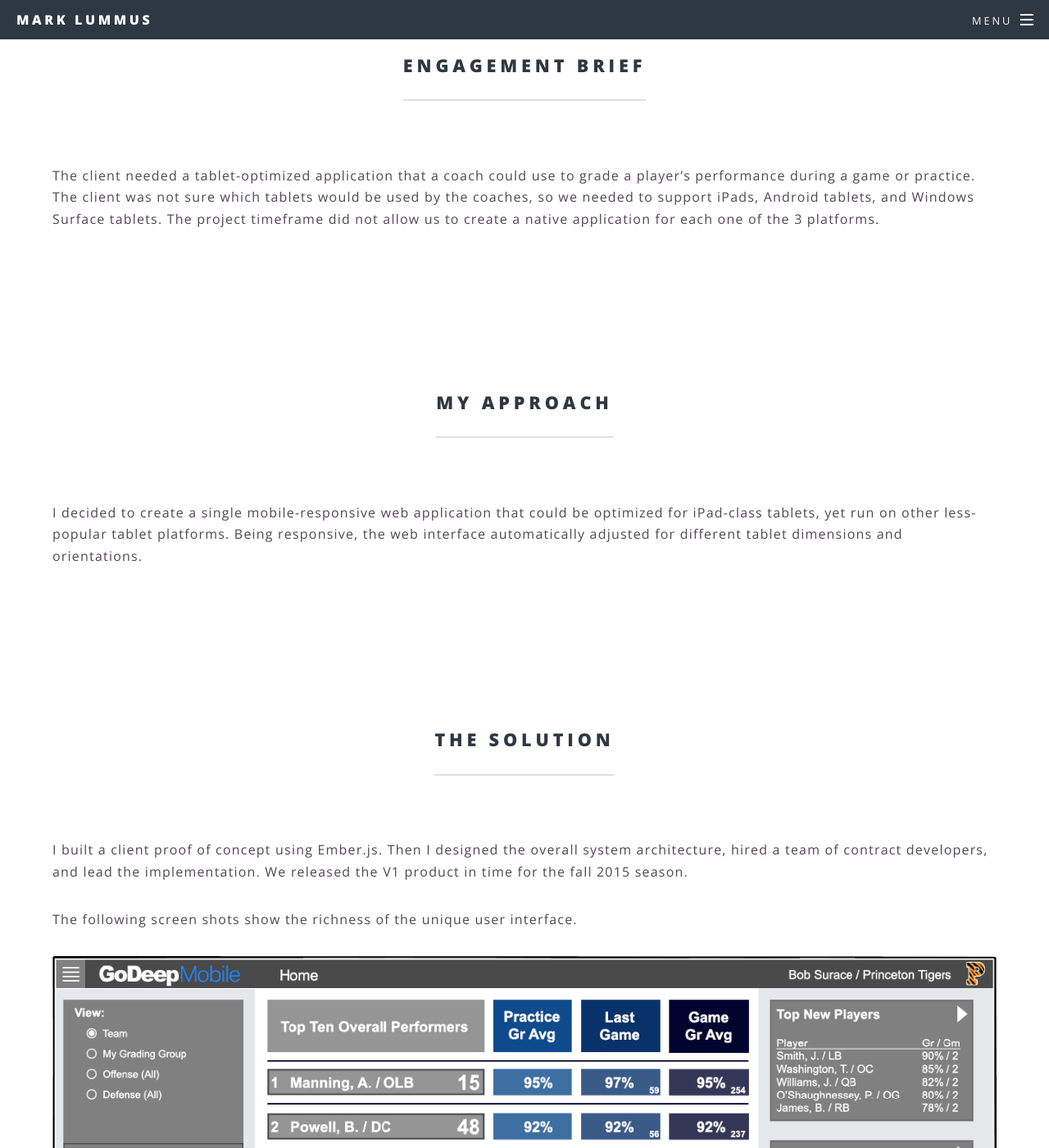
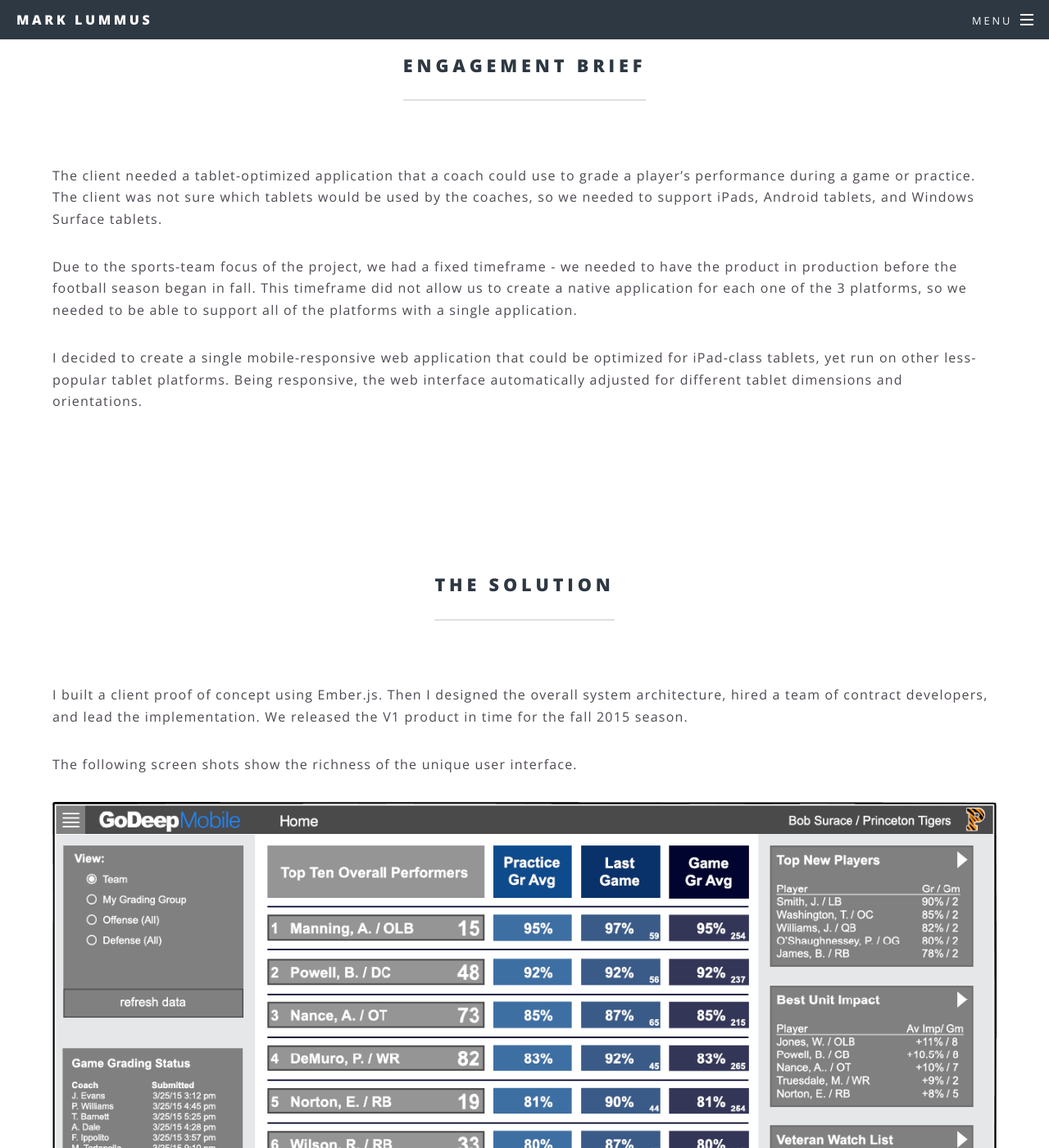
Before and after one commit to jabbermarky/jabbermarky.github.io, a Jekyll site: the page built from godeep.html, in a window 1280 px wide and 1400 px high, scrolled down 787 px. Shown: the whole window at 82% size. Built offline with Jekyll 4.4.1, drawn with Linux system fonts in a browser that asks for light colours.

```diff
--- a/_layouts/portfolio-index.html
+++ b/_layouts/portfolio-index.html
@@ -1,7 +1,7 @@
 ---
 layout: landing
 ---
-<!--article id="main"-->
+<article id="main">
     <header>
         <h2>{{ page.title }}</h2> {% if page.subtitle %}
         <p>{{ page.subtitle }}</p>
@@ -96,7 +96,7 @@
     <section class="wrapper style2">
         <div class="inner">
             <header class="major align-center">
-                <h2>Portfolio</h2>
+                <h2>Examples of my work</h2>
             </header>
     {% for entry in page.entries %}
             <section class="spotlight">
@@ -131,4 +131,4 @@
             </ul>
         </div>
     </section>
-<!--/article-->
+</article>
--- a/_layouts/portfolio.html
+++ b/_layouts/portfolio.html
@@ -36,7 +36,7 @@
 {% endif %}
 {% if page.about %}
 <!-- about company section -->
-<section id="about" class="wrapper style5">
+<section class="wrapper style5">
     <div class="inner">
         <header class="major align-center">
             <h2>About {{page.about.company-name}}</h2>
@@ -50,7 +50,7 @@
 
 {% if page.brief %}
 <!-- engagement brief section -->
-<section id="brief" class="wrapper style5">
+<section class="wrapper style5">
     <div class="inner">
         <header class="major align-center">
             <h2>Engagement Brief</h2>
@@ -70,7 +70,7 @@
 
 {% if page.approach %}
 <!-- approach section -->
-<section id="approach" class="wrapper style5">
+<section class="wrapper style5">
     <div class="inner">
         <header class="major align-center">
             <h2>My Approach</h2>
@@ -84,7 +84,7 @@
 
 {% if page.solution %}
 <!-- solution section -->
-<section id="solution" class="wrapper style5">
+<section class="wrapper style5">
     <div class="inner">
         <header class="major align-center">
             <h2>The Solution</h2>
@@ -106,7 +106,7 @@
 
 {% if page.technology %}
 <!-- technology section -->
-<section id="technology" class="wrapper style5">
+<section class="wrapper style5">
     <div class="inner">
         <header class="major align-center">
             <h2>Technology</h2>
@@ -127,7 +127,7 @@
 
 {% if page.recommendation %}
 <!-- recommendation section -->
-<section id="recommendation" class="wrapper style5 special">
+<section class="wrapper style5 special">
     <div class="inner">
     <header class="major align-center">
         <h2>Client's Remarks</h2>
@@ -145,7 +145,7 @@
 
 {% if page.visit %}
 <!-- visit section -->
-<section id="visit-site" class="wrapper style5 special">
+<section class="wrapper style5 special">
     <div class="inner">
         <a href="{{page.visit.url}}" target="_blank" class="button special">Visit {{page.visit.name}} Site</a>
     </div>
@@ -157,7 +157,7 @@
 {{ content }}
 
 <!-- CTA -->
-<section id="cta" class="wrapper style4">
+<section id="cta" class="wrapper">
     <div class="inner">
         <header>
             <h2>Let's Talk</h2>
--- a/css/main.scss
+++ b/css/main.scss
@@ -215,6 +215,34 @@
 	section, article {
 		&.special {
 			text-align: center;
+		}
+	}
+	div {
+
+		&.major {
+			margin: 0 0 (_size(element-margin) * 1.75) 0;
+
+			h2, h3, h4, h5, h6 {
+				border-bottom: solid 2px _palette(border);
+				display: inline-block;
+				padding-bottom: 1em;
+				position: relative;
+
+				&:after {
+					content: '';
+					display: block;
+					height: 1px;
+				}
+			}
+
+			p {
+				color: _palette(fg);
+				top: 0;
+			}
+
+			@include breakpoint(small) {
+				margin: 0 0 _size(element-margin) 0;
+			}
 		}
 	}
 
--- a/godeep.html
+++ b/godeep.html
@@ -9,9 +9,11 @@
         GoDeep Mobile provides performance management tools to coaches of college and professional football teams.
 brief:
     brief-description: |
-        The client needed a tablet-optimized application that a coach could use to grade a player's performance during a game or practice. The client was not sure which tablets would be used by the coaches, so we needed to support iPads, Android tablets, and Windows Surface tablets. The project timeframe did not allow us to create a native application for each one of the 3 platforms.
-approach: |
-    I decided to create a single mobile-responsive web application that could be optimized for iPad-class tablets, yet run on other less-popular tablet platforms. Being responsive, the web interface automatically adjusted for different tablet dimensions and orientations.
+        The client needed a tablet-optimized application that a coach could use to grade a player's performance during a game or practice. The client was not sure which tablets would be used by the coaches, so we needed to support iPads, Android tablets, and Windows Surface tablets.
+
+        Due to the sports-team focus of the project, we had a fixed timeframe - we needed to have the product in production before the football season began in fall. This timeframe did not allow us to create a native application for each one of the 3 platforms, so we needed to be able to support all of the platforms with a single application.
+
+        I decided to create a single mobile-responsive web application that could be optimized for iPad-class tablets, yet run on other less-popular tablet platforms. Being responsive, the web interface automatically adjusted for different tablet dimensions and orientations.
 solution:
     solution-description: |
         I built a client proof of concept using Ember.js. Then I designed the overall system architecture, hired a team of contract developers, and lead the implementation. We released the V1 product in time for the fall 2015 season.
```
Also changed, not shown: portfolio.html (+19 -19 lines).
